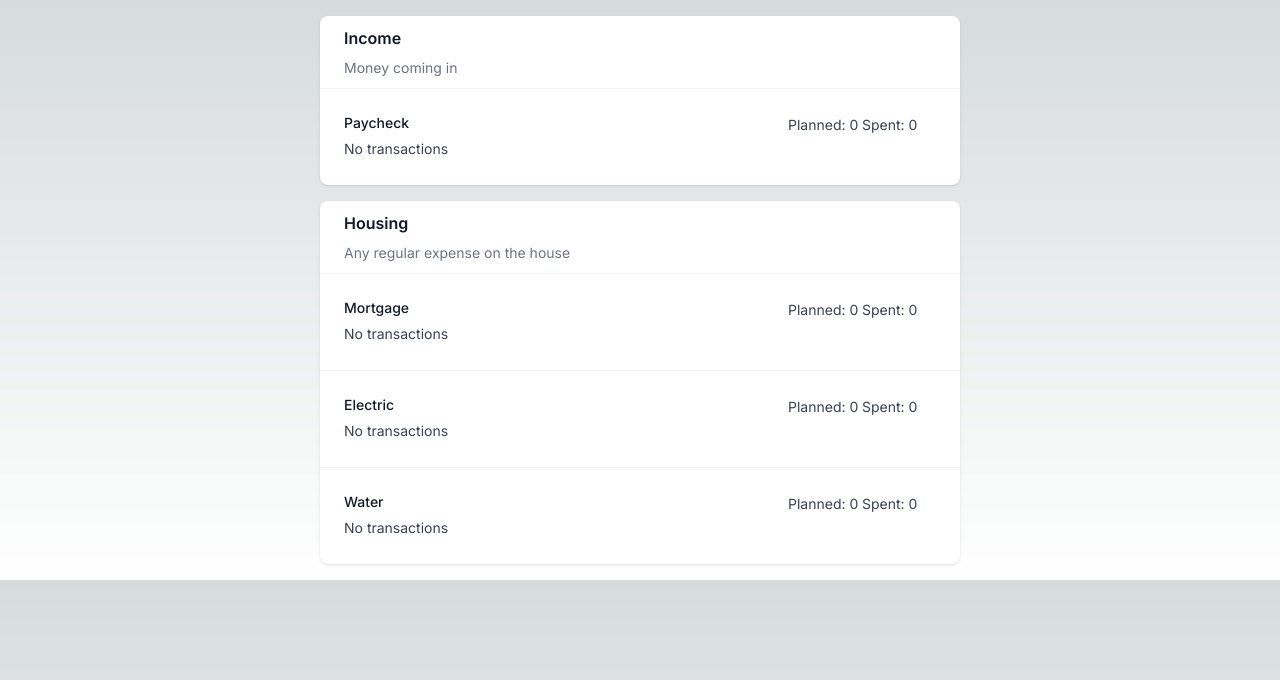
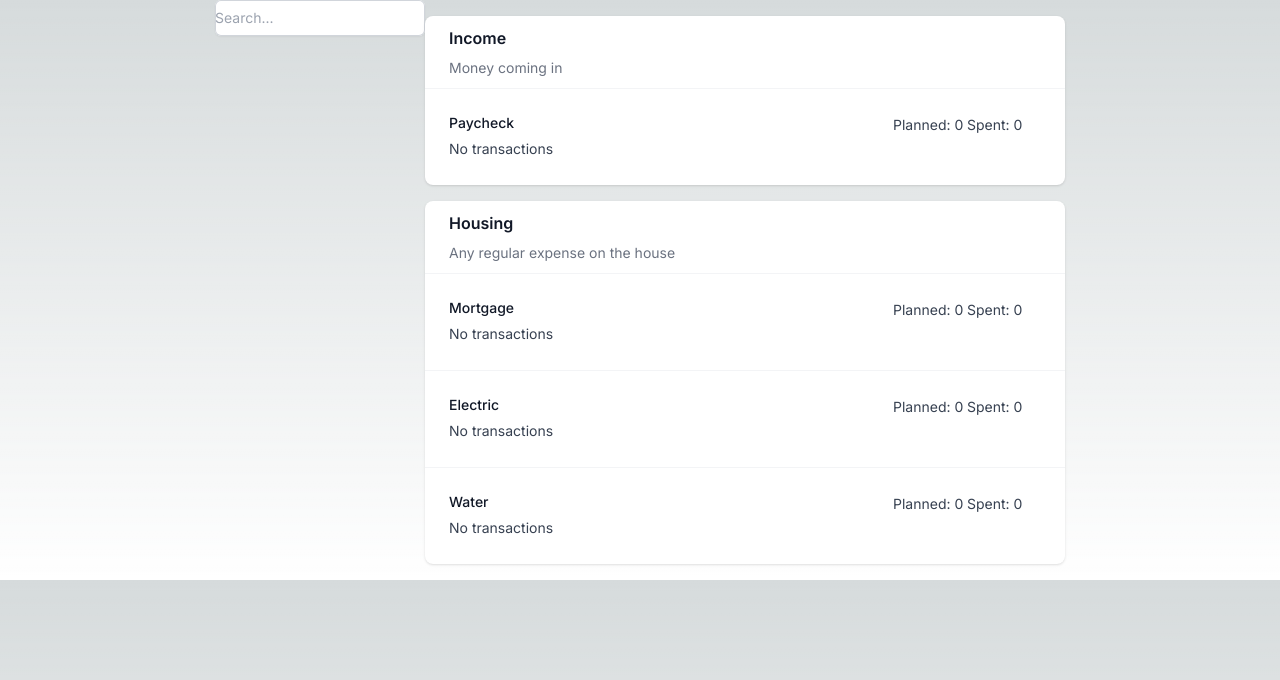
Before and after one commit to meddlin/every-budget-ui, a Next.js app: page /budget in a window 1280 px wide. Shown: the top 680 px of the page. Built offline with nearby package versions, Linux system fonts and the light colour scheme.

Commit message:
search bar on main budget page

```diff
--- a/src/app/budget/page.js
+++ b/src/app/budget/page.js
@@ -2,6 +2,7 @@
 
 import Category from './category';
 import { useState, useEffect } from 'react';
+import SearchBar from './search';
 
 const Budget = () => {
     // const [categories, setCategories] = useState([]);
@@ -57,6 +58,7 @@
 
     return (
         <div className="flex content-center justify-center">
+            <SearchBar />
 
             <div className="w-1/2">
                 {categories.map((category, idx) => (
@@ -68,7 +70,6 @@
                     />
                 ))}
             </div>
-
         </div>
     )
 };
--- /dev/null
+++ b/src/app/budget/search.js
@@ -0,0 +1,17 @@
+const SearchBar = ({ search, setSearch }) => {
+    return (
+        <div>
+            <label htmlFor="search" className="sr-only">
+                Search
+            </label>
+            <input
+                type="search"
+                name="search"
+                className="block w-full rounded-md border-0 py-1.5 text-gray-900 shadow-sm ring-1 ring-inset ring-gray-300 placeholder:text-gray-400 focus:ring-2 focus:ring-inset focus:ring-indigo-600 sm:text-sm sm:leading-6"
+                placeholder="Search..."
+            />
+        </div>
+    );
+};
+
+export default SearchBar;
```
